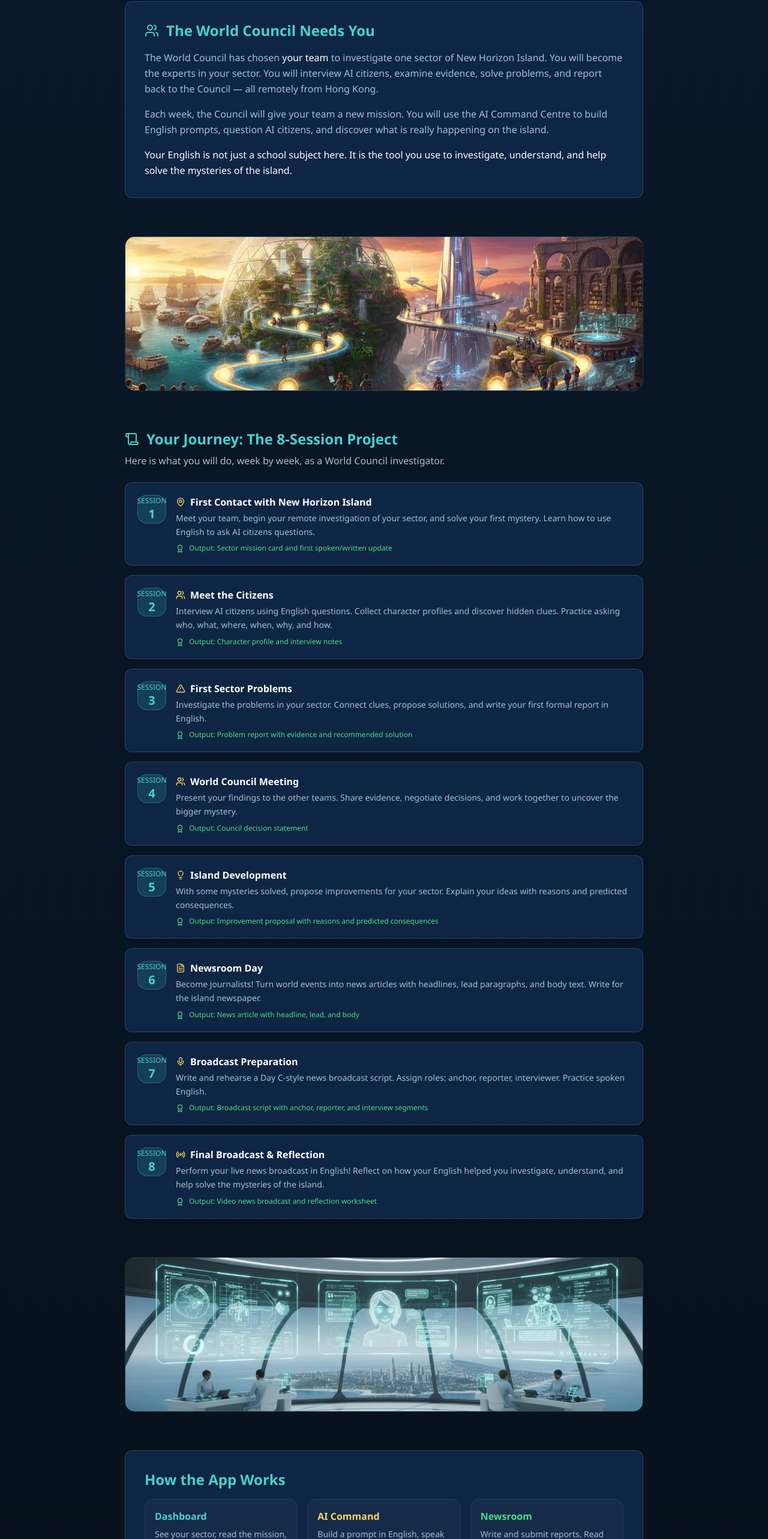
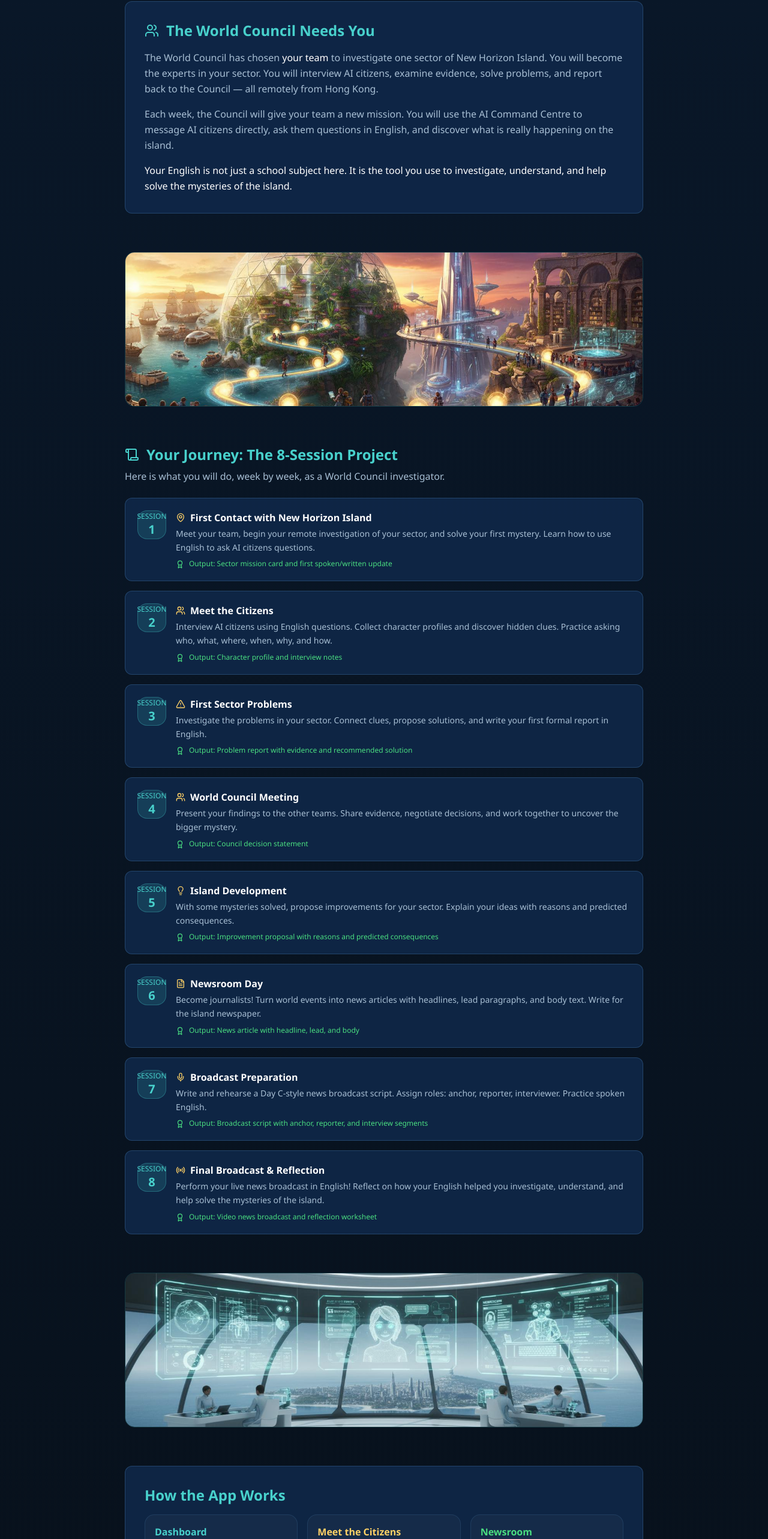
Before and after one commit to matthewgwtrainer-ux/new-horizons-world, a React (Vite) app: page /#/introduction in a window 1280 px wide. Shown: the part 4615-7181 px from the top of the page at 60% size. Built offline with nearby package versions, Linux system fonts and the light colour scheme; what @trpc/react-query would draw is missing.

Commit message:
Fix AI Command card: replace ChatGPT/Kimi copy-paste with Meet the Citizens integrated chat

```diff
--- a/src/pages/IntroductionPage.tsx
+++ b/src/pages/IntroductionPage.tsx
@@ -70,9 +70,9 @@ const SPEECH_SECTIONS = [
   "Something is wrong. The island should be ready for visitors. But it is not. Strange things are happening in every sector. Supply boxes arrive with no sender. Plants grow impossibly fast. The Signal Tower sends messages in the middle of the night. And nobody, not even the AI citizens, knows who built the island or why it was left unfinished.",
   "The World Council needs investigators who can use English to ask clear questions to AI citizens, collect evidence and write reports, discuss problems and propose solutions, work together across sector teams, and communicate findings to the Council.",
   "Warning: not everything is what it seems. The World Council has found Investigation Cards scattered across the island — clues, characters, and mission briefings left behind by someone. Some cards contain real evidence. But the Council has discovered that other cards are fake — planted deliberately to confuse investigators. Who would plant fake clues? And why? This means you cannot believe everything you read. You must compare what the cards say with what the AI citizens tell you. If a citizen does not recognise a clue, it might be a red herring — a trick designed to lead you astray. Use your detective skills. Trust the citizens. Question everything.",
-  "The World Council has chosen your team to investigate one sector of New Horizon Island. You will become the experts in your sector. You will interview AI citizens, examine evidence, solve problems, and report back to the Council — all remotely from Hong Kong. Each week, the Council will give your team a new mission. You will use the AI Command Centre to build English prompts, question AI citizens, and discover what is really happening on the island. Your English is not just a school subject here. It is the tool you use to investigate, understand, and help solve the mysteries of the island.",
+  "The World Council has chosen your team to investigate one sector of New Horizon Island. You will become the experts in your sector. You will interview AI citizens, examine evidence, solve problems, and report back to the Council — all remotely from Hong Kong. Each week, the Council will give your team a new mission. You will use the Meet the Citizens tab to message AI citizens directly, ask them questions in English, and discover what is really happening on the island. Your English is not just a school subject here. It is the tool you use to investigate, understand, and help solve the mysteries of the island.",
   "Your Journey. Session 1: First Contact with New Horizon Island. Meet your team, begin your remote investigation of your sector, and solve your first mystery. Session 2: Meet the Citizens. Interview AI citizens using English questions. Session 3: First Sector Problems. Investigate the problems in your sector and write your first report. Session 4: World Council Meeting. Present your findings to the other teams. Session 5: Island Development. Propose improvements for your sector. Session 6: Newsroom Day. Become journalists and write news articles. Session 7: Broadcast Preparation. Write and rehearse a news broadcast script. Session 8: Final Broadcast and Reflection. Perform your live news broadcast in English.",
-  "How the App Works. The Dashboard shows your sector, the mission, the world event log, and English help with sentence starters. The AI Command tab lets you build a prompt in English, speak or type your question, copy it, and paste it into ChatGPT or Kimi to talk to AI citizens. The Newsroom lets you write and submit reports, and read reports from other teams.",
+  "How the App Works. The Dashboard shows your sector, the mission, the world event log, and English help with sentence starters. The Meet the Citizens tab lets you choose an AI citizen and message them directly — ask questions in English, and they will reply with clues and information. The Newsroom lets you write and submit reports, and read reports from other teams.",
   "The Golden Rule: every action in the world must produce an English output. Whether you are asking a question, writing a report, or making a decision, your English is what makes the world respond. The better your English, the more the world reveals.",
 ]
 
@@ -368,7 +368,7 @@ export default function IntroductionPage() {
                 one sector of New Horizon Island. You will become the experts in your sector. You will interview
                 AI citizens, examine evidence, solve problems, and report back to the Council — all remotely from Hong Kong.</p>
               <p>Each week, the Council will give your team a new mission. You will use the AI Command Centre
-                to build English prompts, question AI citizens, and discover what is really happening on the island.</p>
+                to message AI citizens directly, ask them questions in English, and discover what is really happening on the island.</p>
               <p className="text-white font-medium">Your English is not just a school subject here. It is the tool you use to investigate,
                 understand, and help solve the mysteries of the island.</p>
             </div>
@@ -426,7 +426,7 @@ export default function IntroductionPage() {
             <div className="grid grid-cols-1 md:grid-cols-3 gap-4">
               {[
                 { title: 'Dashboard', desc: 'See your sector, read the mission, check the world event log, and get English help with sentence starters.', color: '#48d1cc' },
-                { title: 'AI Command', desc: 'Build a prompt in English, speak or type your question, copy it, and paste it into ChatGPT or Kimi to talk to AI citizens.', color: '#ffd166' },
+                { title: 'Meet the Citizens', desc: 'Choose an AI citizen and message them directly. Ask questions in English and they will reply with clues, stories, and information about the island.', color: '#ffd166' },
                 { title: 'Newsroom', desc: 'Write and submit reports. Read reports from other teams. The teacher can add comments to your work.', color: '#4ade80' },
               ].map(card => (
                 <div key={card.title} className="bg-[rgba(255,255,255,0.03)] rounded-xl p-4 border border-[rgba(75,130,180,0.2)]">
```
